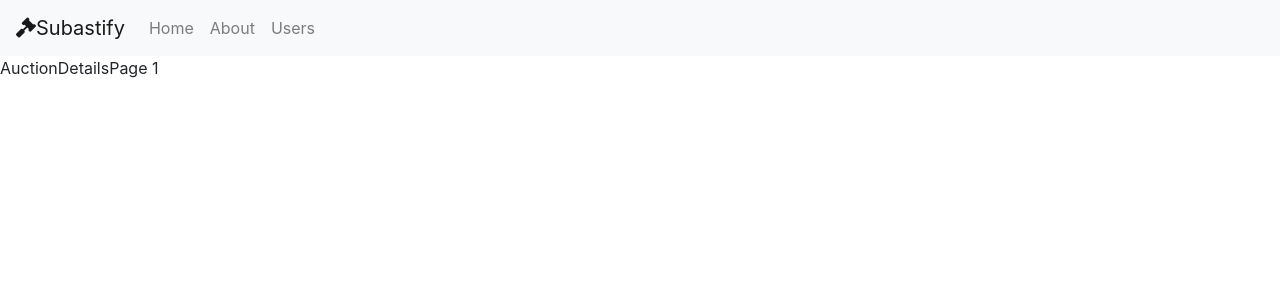
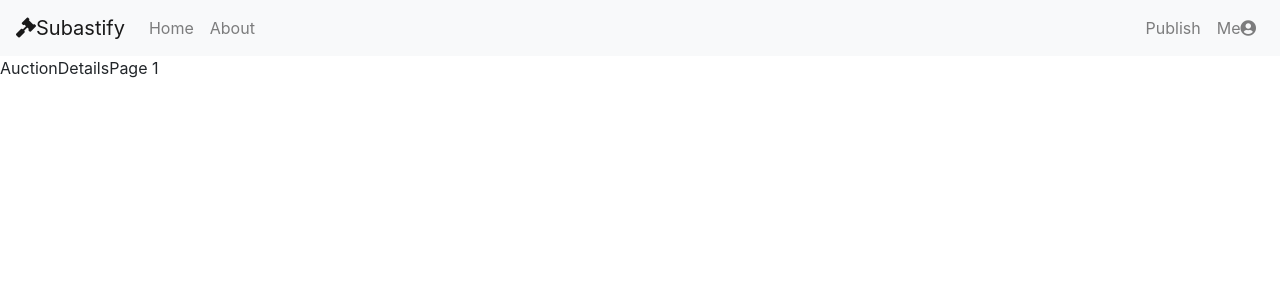
Before and after one commit to Grupo-E-022018-DAPP-sgonzalez-lvaquel/Grupo-E-react-frontend, a React (Create React App) app: page /auction/1 in a window 1280 px wide. Shown: the top 300 px of the page. Built offline with nearby package versions, Linux system fonts and the light colour scheme.

Commit message:
Added user nav options

```diff
--- /dev/null
+++ b/src/components/SubastifyNavBar/GeneralNavOptions/GeneralNavOptions.tsx
@@ -0,0 +1,21 @@
+import * as React from 'react';
+
+import { NavLink } from 'react-router-dom';
+
+
+function GeneralNavOptions() {
+    return (
+        <div className="collapse navbar-collapse" id="navbarSupportedContent">
+            <ul className="navbar-nav mr-auto">
+                <li className="nav-item">
+                    <NavLink className="nav-link" to="/" exact={true}>Home</NavLink>
+                </li>
+                <li className="nav-item">
+                    <NavLink className="nav-link" to="/about/" exact={true}>About</NavLink>
+                </li>
+            </ul>
+        </div>
+    );
+}
+
+export default GeneralNavOptions;
--- /dev/null
+++ b/src/components/SubastifyNavBar/GeneralNavOptions/index.ts
@@ -0,0 +1,3 @@
+import GeneralNavOptions from './GeneralNavOptions';
+
+export default GeneralNavOptions;
--- a/src/components/SubastifyNavBar/SubastifyNavBar.tsx
+++ b/src/components/SubastifyNavBar/SubastifyNavBar.tsx
@@ -1,5 +1,7 @@
 import * as React from 'react';
-import { NavLink } from 'react-router-dom';
+
+import GeneralNavOptions from './GeneralNavOptions';
+import UserNavOptions from './UserNavOptions';
 
 
 function SubastifyNavBar(props: React.Props<any>) {
@@ -9,19 +11,8 @@ function SubastifyNavBar(props: React.Props<any>) {
                 <i className="fas fa-gavel" />
                 Subastify
             </a>
-            <div className="collapse navbar-collapse" id="navbarSupportedContent">
-                <ul className="navbar-nav mr-auto">
-                    <li className="nav-item">
-                        <NavLink className="nav-link" to="/" exact={true}>Home</NavLink>
-                    </li>
-                    <li className="nav-item">
-                        <NavLink className="nav-link" to="/about/" exact={true}>About</NavLink>
-                    </li>
-                    <li className="nav-item">
-                        <NavLink className="nav-link" to="/users/" exact={true}>Users</NavLink>
-                    </li>
-                </ul>
-            </div>
+            <GeneralNavOptions />
+            <UserNavOptions />
         </nav>
     );
 }
--- /dev/null
+++ b/src/components/SubastifyNavBar/UserNavOptions/UserNavOptions.tsx
@@ -0,0 +1,24 @@
+import * as React from 'react';
+
+import { NavLink } from 'react-router-dom';
+
+
+function UserNavOptions() {
+    return (
+        <ul className="navbar-nav mr-auto float-right">
+            <li className="nav-item">
+                <NavLink className="nav-link" to="/auctions/new" exact={true}>
+                    Publish
+                </NavLink>
+            </li>
+            <li className="nav-item">
+                <NavLink className="nav-link" to="/me" exact={true}>
+                    Me
+                    <i className="fas fa-user-circle" />
+                </NavLink>
+            </li>
+        </ul>
+    );
+}
+
+export default UserNavOptions;
--- /dev/null
+++ b/src/components/SubastifyNavBar/UserNavOptions/index.ts
@@ -0,0 +1,3 @@
+import UserNavOptions from './UserNavOptions';
+
+export default UserNavOptions;
```
